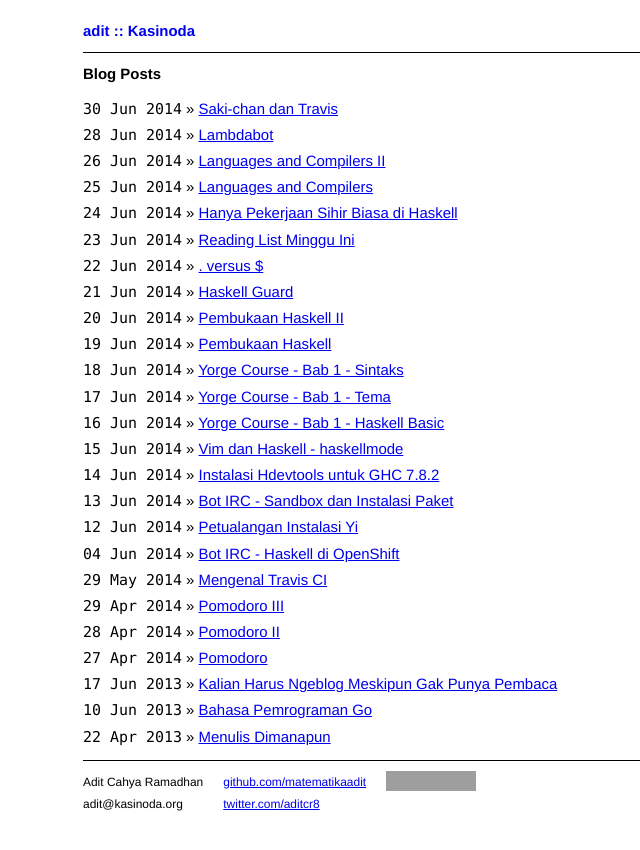
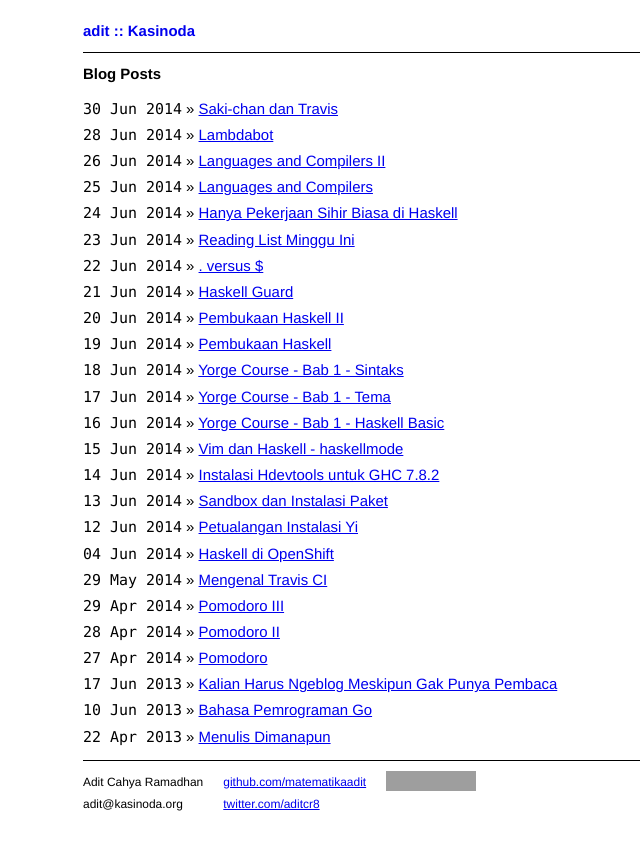
Before and after one commit to matematikaadit/matematikaadit.github.io, a Jekyll site: the page built from index.html, in a window 1280 px wide. Shown: the top 850 px of the page, without its empty margins (257-897 px from the left). Built offline with Jekyll 4.4.1, drawn with Linux system fonts in a browser that asks for light colours; grey boxes are pictures that could not be loaded.

Commit message:
Balikin Judul

```diff
--- a/_posts/2014-06-04-openshift-haskell.md
+++ b/_posts/2014-06-04-openshift-haskell.md
@@ -1,6 +1,6 @@
 ---
 layout: post
-title: "Bot IRC - Haskell di OpenShift"
+title: "Haskell di OpenShift"
 tags: "haskell"
 ---
 
--- a/_posts/2014-06-13-ircbot.md
+++ b/_posts/2014-06-13-ircbot.md
@@ -1,6 +1,6 @@
 ---
 layout: post
-title: "Bot IRC - Sandbox dan Instalasi Paket"
+title: "Sandbox dan Instalasi Paket"
 tags: "haskell"
 ---
 
```
